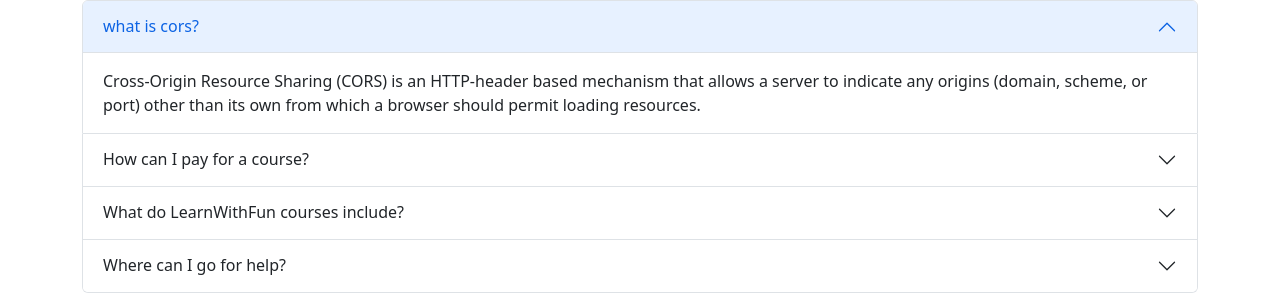
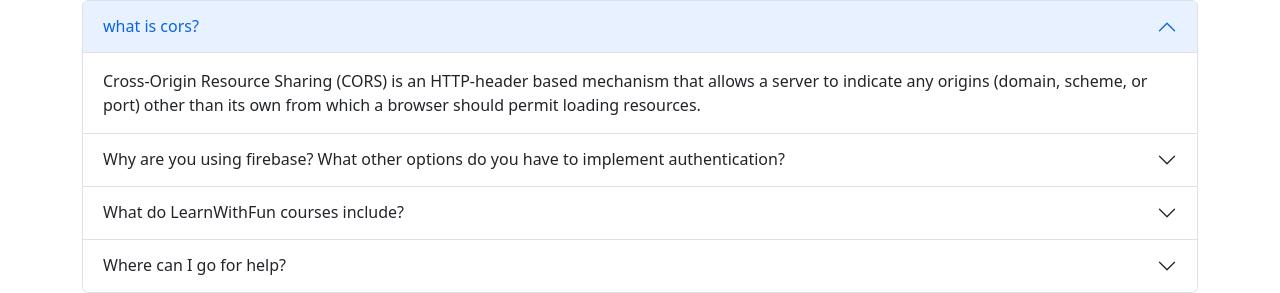
Before and after one commit to farhan407/learn-with-fun-client, a React (Create React App) app: page /blog in a window 1280 px wide. Shown: the part 222-515 px from the top of the page. Built offline with nearby package versions, Linux system fonts and the light colour scheme; no server answers.

Commit message:
blog add

```diff
--- a/src/Pages/Blog/Blog.js
+++ b/src/Pages/Blog/Blog.js
@@ -13,7 +13,7 @@
                 </Accordion.Body>
             </Accordion.Item>
             <Accordion.Item eventKey="1">
-                <Accordion.Header>How can I pay for a course?</Accordion.Header>
+                <Accordion.Header>Why are you using firebase? What other options do you have to implement authentication?</Accordion.Header>
                 <Accordion.Body>
                 LearnWithFun supports several different payment methods, depending on your account country and location.
                 </Accordion.Body>
```
